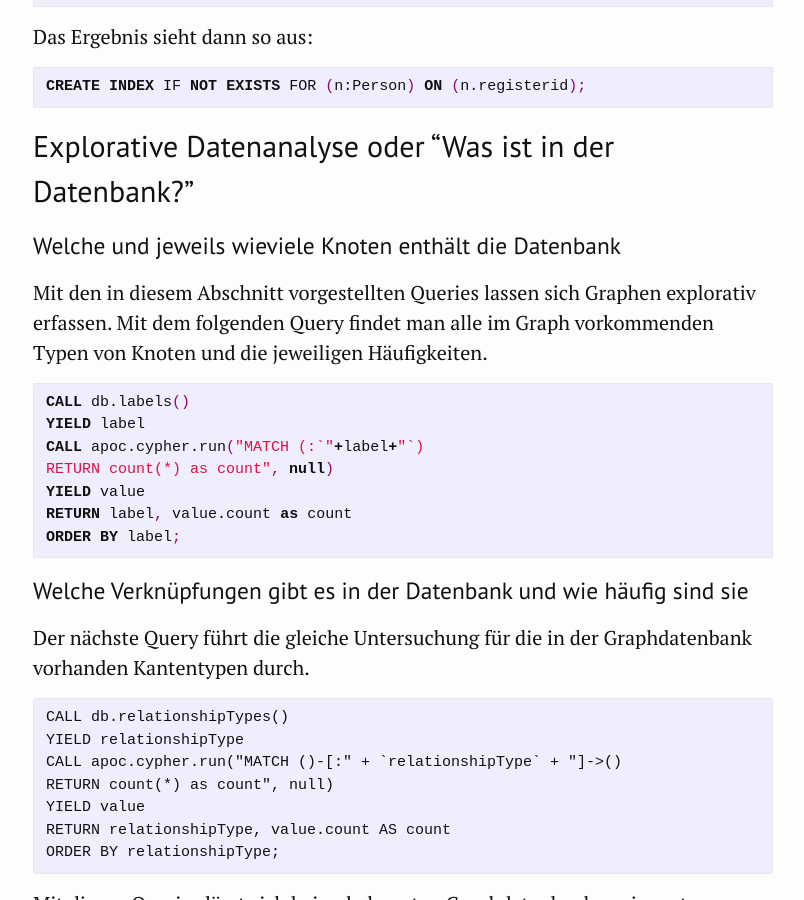
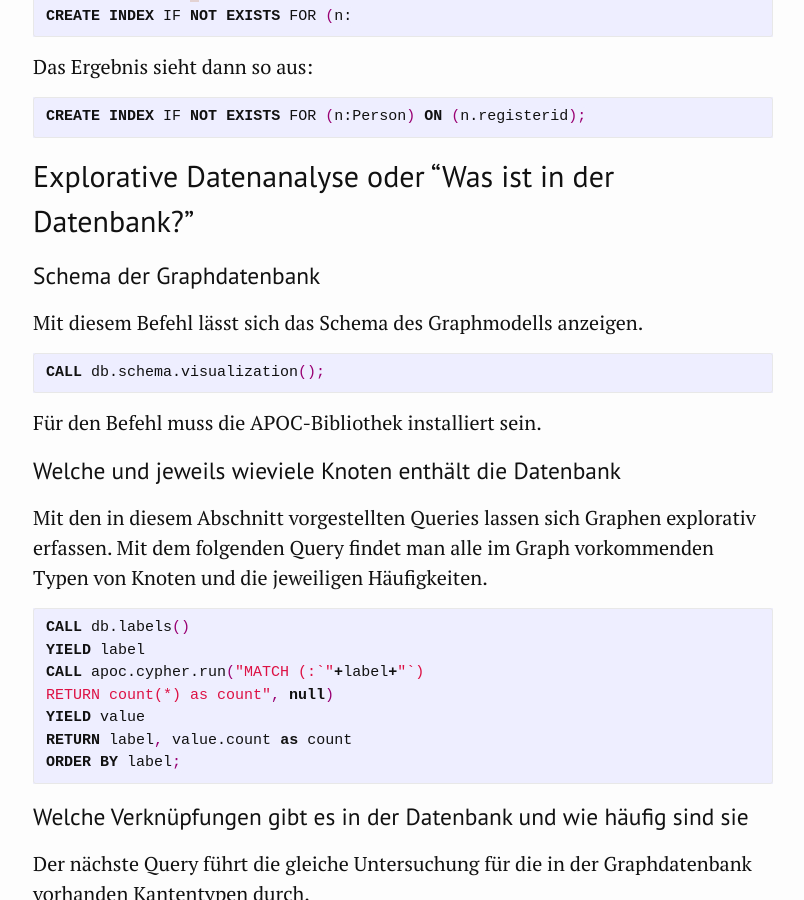
Before and after one commit to kuczera/Graphentechnologien, a Jekyll site: the page built from docs/95_Anhang.md, in a window 1280 px wide and 900 px high, scrolled down 3296 px. Shown: the whole window, without its empty margins (237-1041 px from the left). Built offline with Jekyll 4.4.1, drawn with Linux system fonts in a browser that asks for light colours; some of the changed text lies outside the part shown.

Commit message:
Update 95_Anhang.md

```diff
--- a/docs/95_Anhang.md
+++ b/docs/95_Anhang.md
@@ -92,6 +92,17 @@
 ~~~
 
 ## Explorative Datenanalyse oder "Was ist in der Datenbank?"
+
+### Schema der Graphdatenbank
+
+Mit diesem Befehl lässt sich das Schema des Graphmodells anzeigen.
+
+~~~cypher
+CALL db.schema.visualization();
+~~~
+
+Für den Befehl muss die APOC-Bibliothek installiert sein.
+
 
 ### Welche und jeweils wieviele Knoten enthält die Datenbank
 
```
